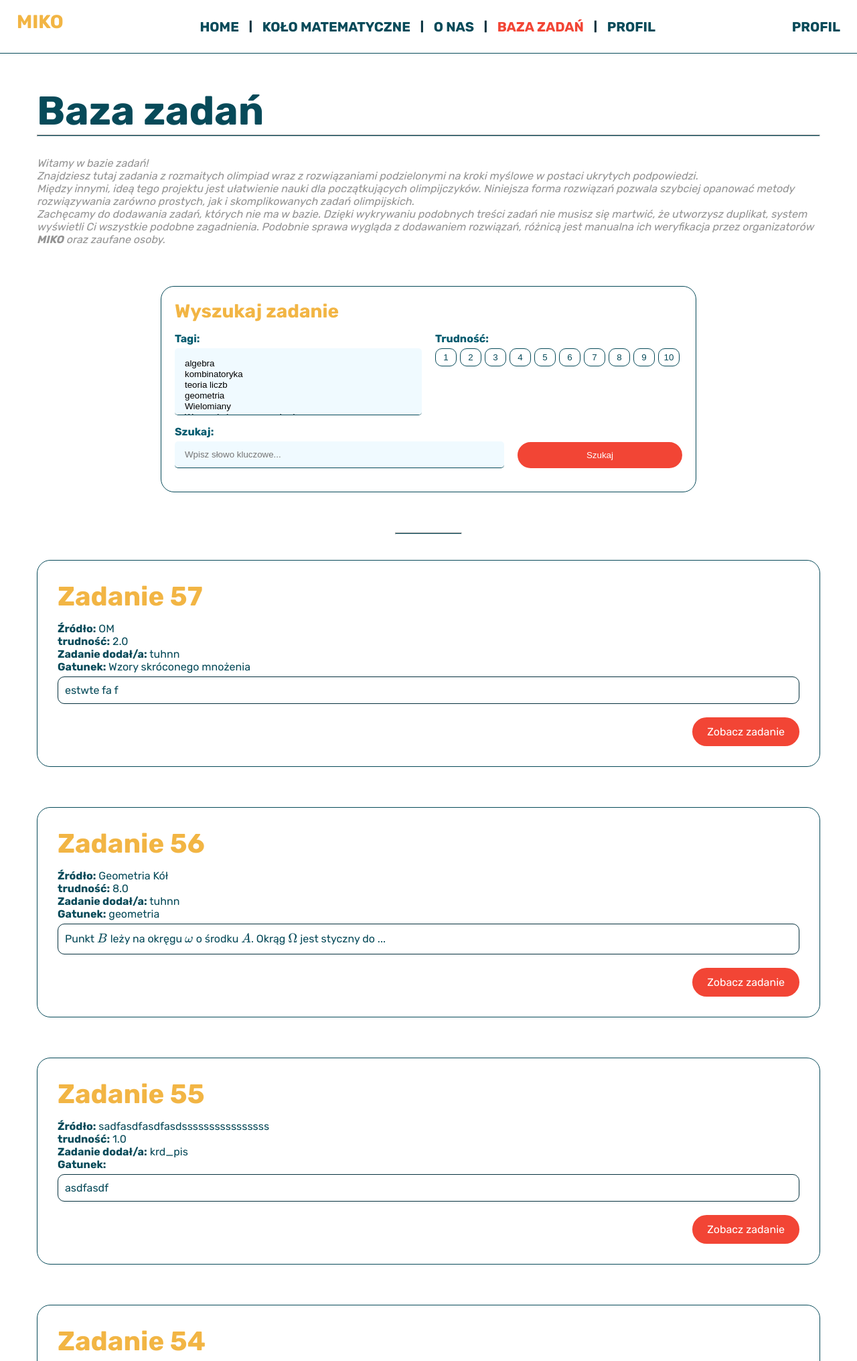
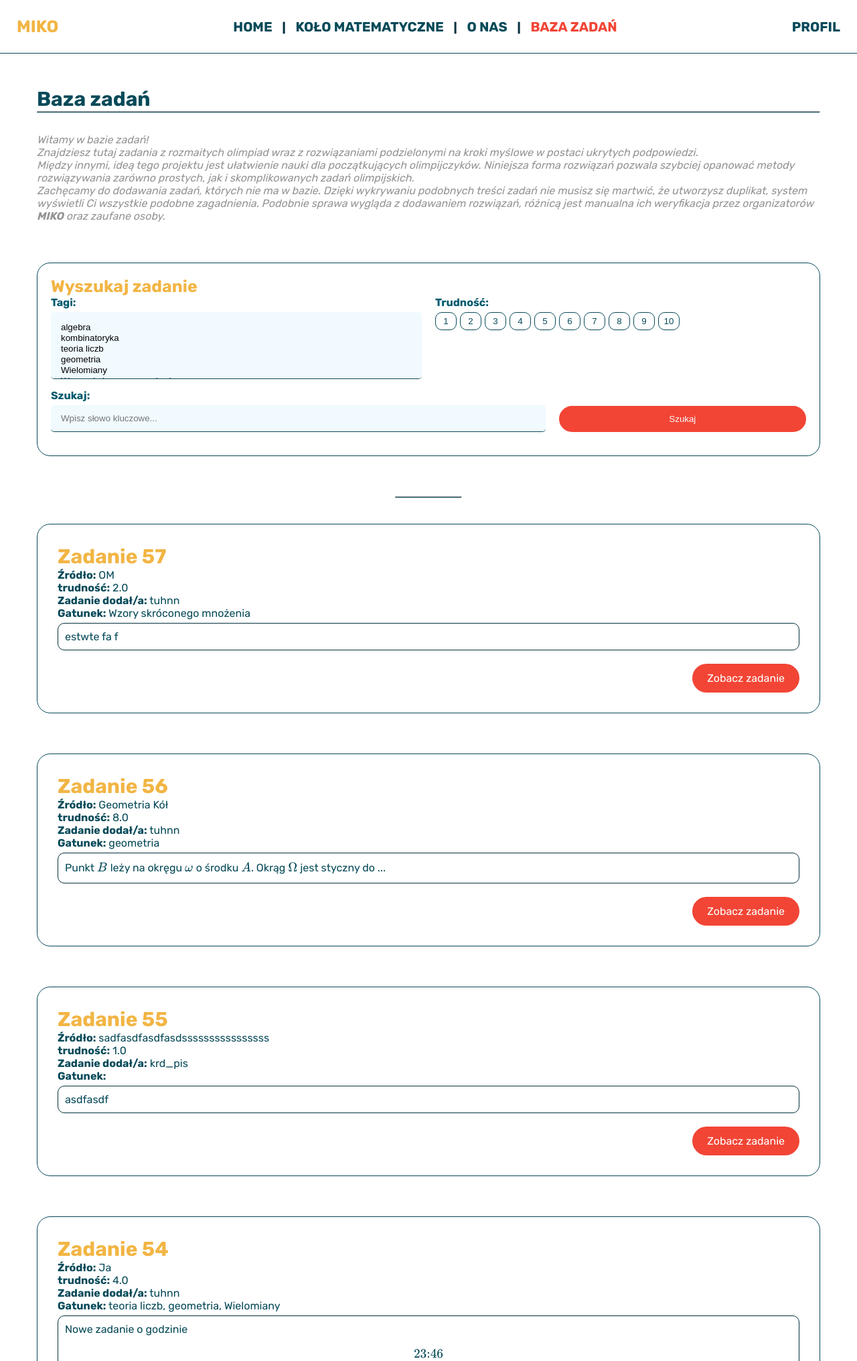
Before and after one commit to MIKOmath/MIKOsite, a Django app: page /bazahintow/ in a window 1280 px wide. Shown: the top 2032 px of the page at 67% size. Run offline with Django 5.2, Linux system fonts and the light colour scheme; data comes from the database, SQL or seed files in the repository; parts of the project's set-up code (start-up, migrations or seed data) failed here and were passed over.

Commit message:
version 1.0

```diff
--- a/mikosite/accounts/views.py
+++ b/mikosite/accounts/views.py
@@ -8,7 +8,7 @@ from django.contrib.auth.decorators import login_required
 from django.contrib.auth.models import Group
 from mainSite.models import Post
 from hintBase.models import Problem, ProblemHint
-
+from django.http import HttpResponse
 
 # Create your views here.
 
@@ -137,6 +137,8 @@ def profile(request):
     return render(request, "profile.html", messages)
 
 def public_profile(request, username):
+
+    return HttpResponse("Update soon :))")
     user = User.objects.get(username=username)
 
     parameters_to_pass = {}
--- a/mikosite/hintBase/templates/index1.html
+++ b/mikosite/hintBase/templates/index1.html
@@ -182,5 +182,15 @@ window.addEventListener('DOMContentLoaded', () => {
 
 
 </script>
+<script>
+    document.addEventListener('DOMContentLoaded', function() {
+  const navbarToggle = document.querySelector('.navbar-toggle');
+  const navbarCenter = document.querySelector('.navbar-center');
+
+  navbarToggle.addEventListener('click', function() {
+    navbarCenter.classList.toggle('active');
+  });
+});
+</script>
 </body>
 </html>
--- a/mikosite/mainSite/templates/about.html
+++ b/mikosite/mainSite/templates/about.html
@@ -14,10 +14,10 @@
 
     <section id="description">
         <h2>Kim jesteśmy?</h2>
-        <h3>Jesteśmy grupą młodych pasjonatów matematyki i informatyki, którzy chcą podzielić się swoją wiedzą z kolegami niemającymi dostępu do odpowiednich materiałów. Zależy nam na stworzeniu otwartej, długotrwałej społeczności złożonej zarówno z doświadczonych olimpijczyków, jak i uczniów stawiających swoje pierwsze kroki w Olimpiadzie Matematycznej.
-            Naszym celem jest między innymi umożliwienie uczniom ze szkół bez tradycji olimpijskiej równych szans w starcie w Olimpiadach.
+        <h3>Jesteśmy grupą młodych pasjonatów matematyki i sztucznej inteligencji, którzy chcą podzielić się swoją wiedzą z osobami niemającymi dostępu do odpowiednich materiałów. Zależy nam na stworzeniu otwartej, długotrwałej społeczności, złożonej zarówno z doświadczonych olimpijczyków, jak i uczniów stawiających swoje pierwsze kroki w Olimpiadzie Matematycznej.
+            Naszym celem jest między innymi umożliwienie uczniom ze szkół bez tradycji olimpijskiej równych szans w starcie w olimpiadach.
             Organizujemy regularne kółka, konkursy zadaniowe, udostępniamy materiały i nie tylko.
-            Przede wszystkim działamy w ramach modelu "od uczniów, dla uczniów"; każdy wystarczająco doświadczony członek społeczności jest mile widziany w roli prowadzącego kółka lub przy pomocy w organizacji wykładów i bezpośrednio w udzielaniu odpowiedzi na czatach naszego serwera <a href="https://discord.gg/nA8CjrPqGM" style="text-decoration: underline dashed;">Discorda</a>. Zamierzamy również prowadzić działalność popularyzatorską na rzecz matematyki olimpijskiej.
+            Przede wszystkim działamy w ramach modelu "od uczniów, dla uczniów"; każdy wystarczająco doświadczony członek społeczności jest mile widziany w roli prowadzącego kółka lub przy pomocy w organizacji wykładów i bezpośrednio w udzielaniu odpowiedzi na czatach naszego serwera <a href="https://discord.gg/nA8CjrPqGM" style="text-decoration: underline dashed;">Discorda</a>.
         </h3>
     </section>
 
--- a/mikosite/mainSite/templates/header.html
+++ b/mikosite/mainSite/templates/header.html
@@ -27,11 +27,11 @@
         <li><a href="/" {% if request.path == '/' %}id="current"{% endif %}>HOME</a></li>
         <li><a href="/kolomatematyczne" {% if request.path == '/kolomatematyczne/' %}id="current"{% endif %}>KOŁO MATEMATYCZNE</a></li>
         <li><a href="/about" {% if request.path == '/about/' %}id="current"{% endif %}>O NAS</a></li>
-        <li><a href="/bazahintow" {% if request.path == '/bazahintow/' %}id="current"{% endif %}>BAZA ZADAŃ</a></li>
-        <li class="profile-item"><a href="/profile" {% if request.path == '/profile/' %}id="current"{% endif %}>PROFIL</a></li>
+        <li><a href="#" {% if request.path == '/bazahintow/' %}id="current"{% endif %}>BAZA ZADAŃ</a></li>
+        <li class="profile-item"><a href="#" {% if request.path == '/profile/' %}id="current"{% endif %}>PROFIL</a></li>
     </ul>
     <div class="navbar-right">
-      <a href="/profile">PROFIL</a>
+      <a href="">PROFIL</a>
     </div>
   </nav>
 </header>
--- a/mikosite/mainSite/templates/index.html
+++ b/mikosite/mainSite/templates/index.html
@@ -15,6 +15,8 @@
 
 <body>
        {% include "header.html" %}
+
+
     <main>
         <div id="landing-banner-wrapper">
             <div id ="info-wrapper">
--- a/mikosite/static/hintbaseindexStyle.css
+++ b/mikosite/static/hintbaseindexStyle.css
@@ -16,64 +16,6 @@
 body {
     font-family: "Rubik", sans-serif;
     font-optical-sizing: auto;
-}
-
-.navbar {
-    display: flex;
-    justify-content: center;
-    align-items: center;
-    background-color: #fff;
-    height: 80px;
-    padding-right: 50px;
-    padding-left: 50px;
-    border-bottom: 1px solid var(--b1);
-}
-
-.navbar a {
-    color: var(--b1);
-    text-decoration: none;
-    font-size: 22px;
-    font-weight: bold;
-}
-
-.navbar-left {
-    margin-right: auto;
-}
-
-.navbar-center {
-    list-style: none;
-    display: flex;
-    align-items: center;
-    margin-left: auto;
-    margin-right: auto;
-}
-
-.navbar-right {
-    margin-left: auto;
-}
-.navbar-center li {
-    display: flex;
-    align-items: center;
-  }
-
-  .navbar-center li + li::before {
-    content: "|";
-    color: #06313E;
-    font-weight: 900;
-    margin: 0 15px;
-  }
-
-.navbar a:hover {
-    color: var(--y1);
-}
-
-#current
-{
-    color: var(--r1);
-}
-#current:hover
-{
-    color: var(--y1);
 }
 
 .container {
@@ -144,7 +86,7 @@ body {
 
 .problem-block h2 {
     color: var(--y1);
-    font-size: 40px;
+    font-size: 30px;
 }
 
 .view-button {
@@ -167,14 +109,13 @@ border: 2px solid var(--r1);
 h1
 {
     margin-top: 50px ;
-    font-size: 60px;
+    font-size: 30px;
     color: var(--b1);
 }
 
 h2 {
-    font-size: 28px;
+    font-size: 25px;
     color: var(--y1);
-    margin-bottom: 15px;
 }
 
 
@@ -192,7 +133,7 @@ hr
     border-radius: 20px;
     border: 1px solid var(--b1);
     padding: 20px;
-    max-width: 800px;
+    /*max-width: 800px;*/
     margin: 20px auto;
 }
 
@@ -290,3 +231,8 @@ input[type="submit"]:hover {
     margin-top: 5px;
     margin-bottom: 20px;
 }
+
+
+.profile-item{
+    display: none;
+}
```
Also changed, not shown: mikosite/static/aboutStyle.css (+25 -12 lines).
